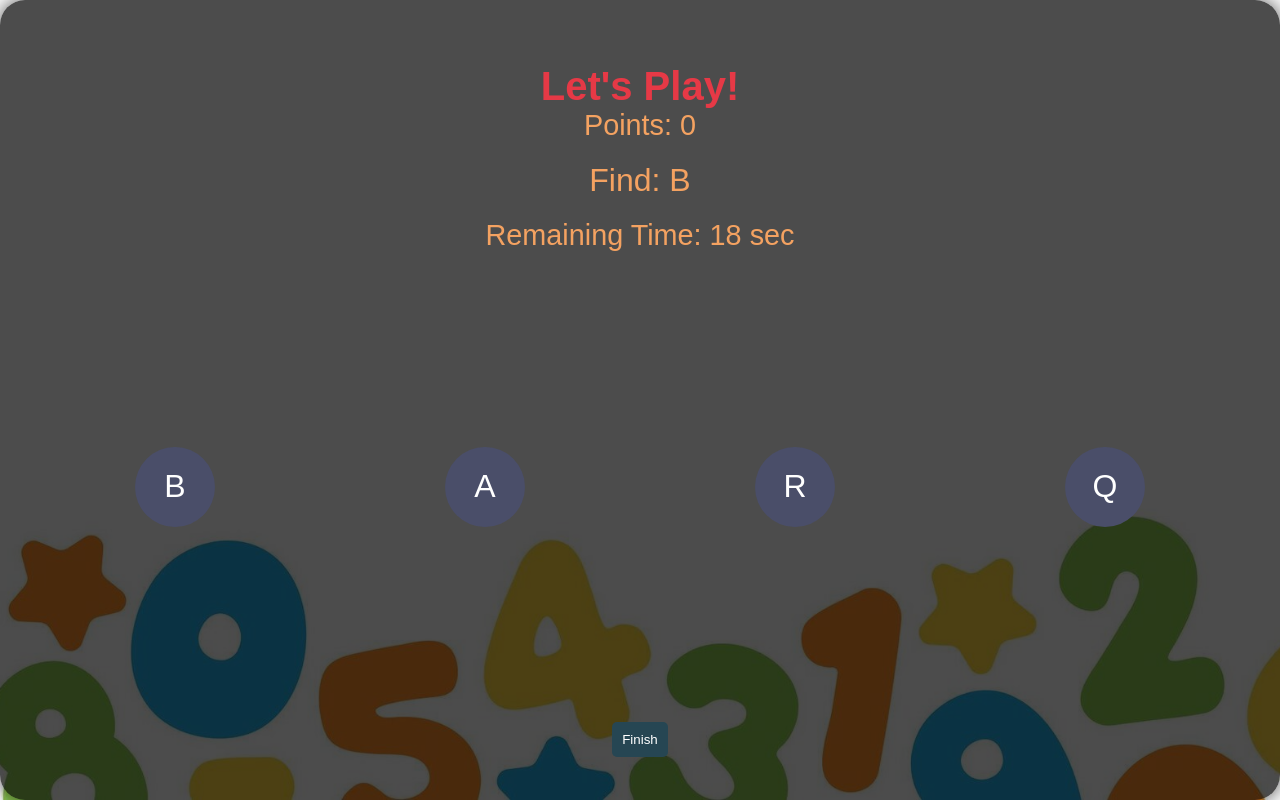
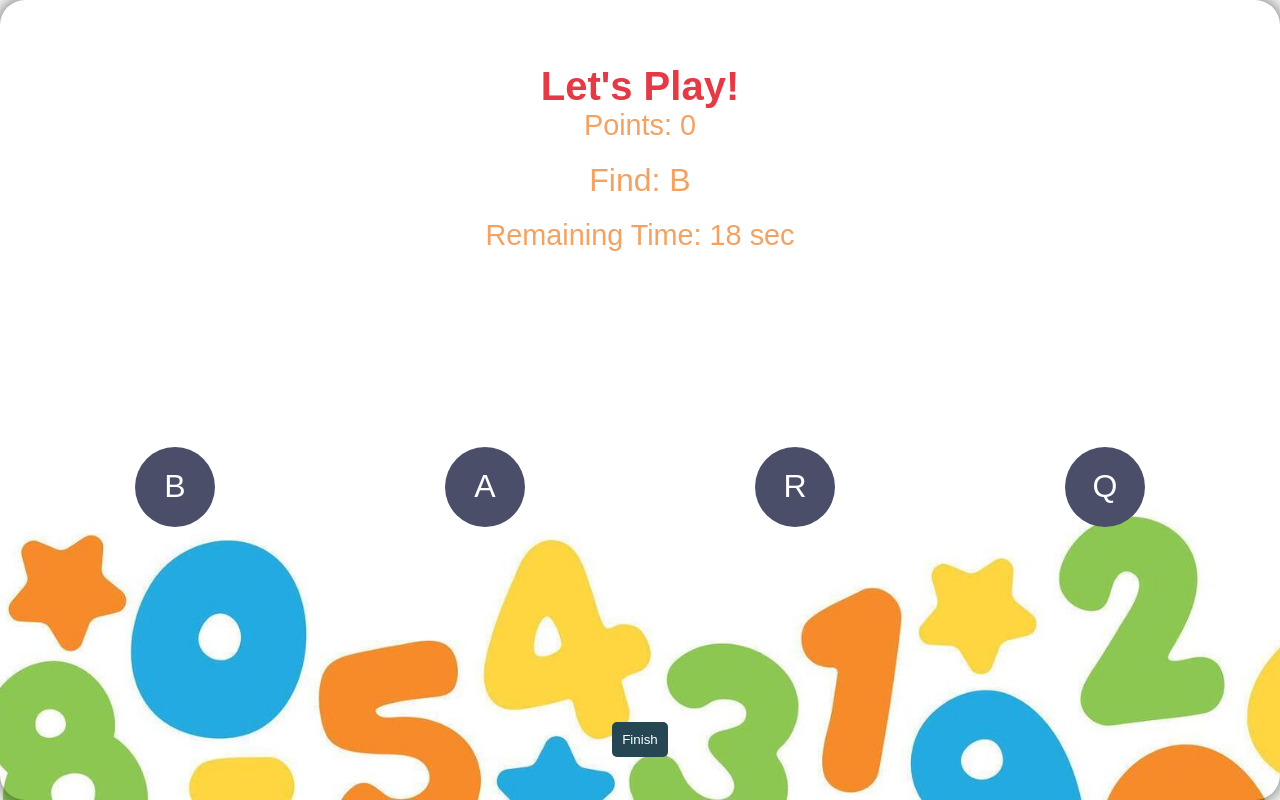
Before and after one commit to KVKNMANIKANTA/batch-11-wt-report, a plain HTML site: page index.html in a window 1280 px wide. Both pictures are taken after a click on the button "Start Game". Drawn offline with Linux system fonts and the light colour scheme.

Commit message:
Add files via upload

```diff
--- a/index.html
+++ b/index.html
@@ -11,7 +11,7 @@
         background-size: cover;
         background-position: center;
         background-repeat: no-repeat;
-        background-color: #1b1b1b;
+        background-color: #1b1b1b; /* Fallback color */
         margin: 0;
         padding: 0;
         display: flex;
@@ -23,7 +23,7 @@
     #login-container, #game-container, #game-over-container {
         display: none;
         text-align: center;
-        background-color: rgba(0, 0, 0, 0.7); /* Adjust background color as needed */
+        background-color: transparent; /* Ensure no overlay color */
         padding: 20px;
         border-radius: 25px;
         box-shadow: 0 0 20px rgba(0, 0, 0, 0.7);
@@ -38,6 +38,7 @@
         right: 0;
         bottom: 0;
         padding-top: 8vh;
+        background-color: transparent; /* Ensure no overlay color */
     }
     #game-name {
         font-size: 2.5em;
@@ -149,6 +150,7 @@
         document.getElementById('game-over-container').style.display = 'none';
         document.getElementById('game-container').style.display = 'block';
         document.body.style.backgroundImage = 'url("colorful-and-playful-numbers-bottom-border-seamless-pattern-background-perfect-for-nursery-kids-playro.jpg")'; // Game screen background
+        document.body.style.backgroundColor = 'transparent'; // Ensure no fallback color affects visibility
         score = 0;
         incorrectCount = 0;
         roundTimeLeft = 20;
```
